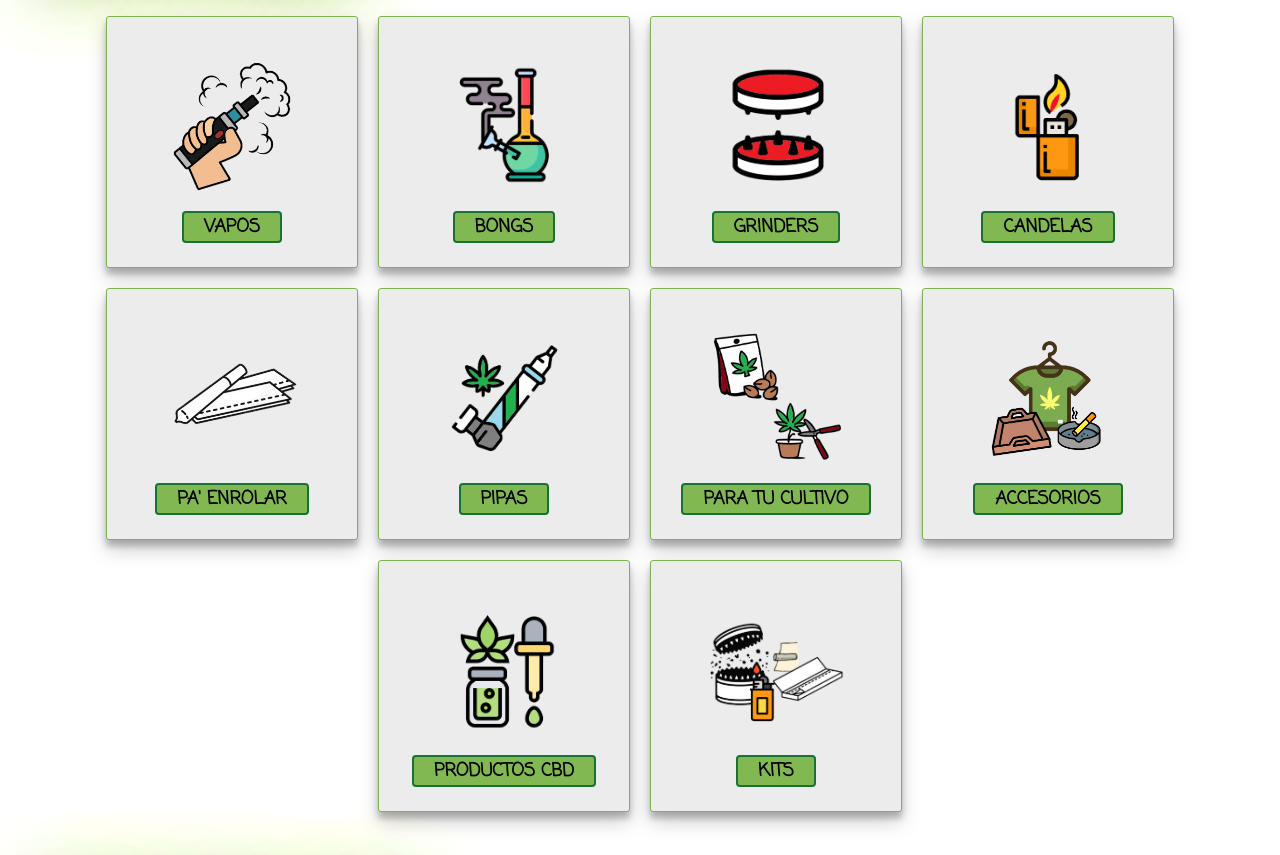
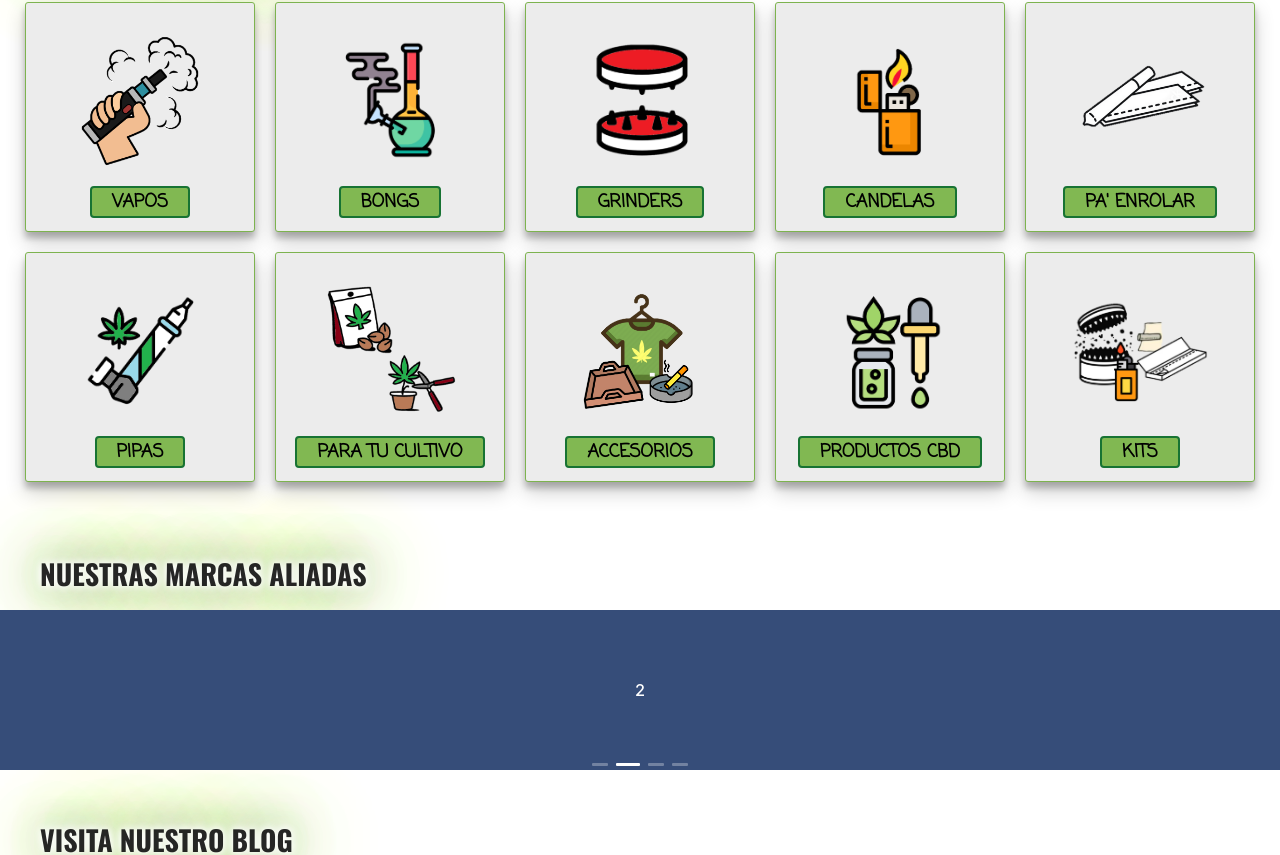
Before and after one commit to zeldacamila/SmokeShop, a React (Create React App) app: page / in a window 1280 px wide. Shown: the part 246-1101 px from the top of the page. Built offline with nearby package versions, Linux system fonts and the light colour scheme.

Commit message:
added news carrousel without styles

```diff
--- a/package.json
+++ b/package.json
@@ -6,6 +6,7 @@
     "@testing-library/jest-dom": "^5.16.5",
     "@testing-library/react": "^13.4.0",
     "@testing-library/user-event": "^13.5.0",
+    "antd": "^4.24.1",
     "axios": "^1.1.3",
     "react": "^18.2.0",
     "react-dom": "^18.2.0",
--- a/src/components/BrandsSlider/Brands.jsx
+++ b/src/components/BrandsSlider/Brands.jsx
@@ -0,0 +1,30 @@
+import { Carousel } from 'antd'
+
+const contentStyle = {
+  height: '160px',
+  color: '#fff',
+  lineHeight: '160px',
+  textAlign: 'center',
+  background: '#364d79',
+};
+
+const BrandsSlider = () => {
+  return(
+    <Carousel autoplay>
+      <div>
+        <h3 style={contentStyle}>1</h3>
+      </div>
+      <div>
+        <h3 style={contentStyle}>2</h3>
+      </div>
+      <div>
+        <h3 style={contentStyle}>3</h3>
+      </div>
+      <div>
+        <h3 style={contentStyle}>4</h3>
+      </div>
+    </Carousel>
+  )
+}
+
+export default BrandsSlider
--- a/src/index.scss
+++ b/src/index.scss
@@ -6,6 +6,8 @@
 
 @import url('https://fonts.googleapis.com/css2?family=Coming+Soon&display=swap');
 @import url('https://fonts.googleapis.com/css2?family=Coming+Soon&family=Oswald:wght@700&display=swap');
+
+@import '~antd/dist/antd.css';
 
 body {
   margin: 0;
--- a/src/pages/Home/Home.jsx
+++ b/src/pages/Home/Home.jsx
@@ -1,4 +1,5 @@
 import React from 'react'
+import BrandsSlider from '../../components/BrandsSlider/Brands'
 import ProductsGroupCard from '../../components/ProductsGroupCard/ProductsGroupCard'
 
 const Home = () => {
@@ -51,7 +52,7 @@
       </div>
       <h1>NUESTRAS MARCAS ALIADAS</h1>
       <div className='Brands-container'>
-
+        <BrandsSlider />
       </div>
       <h1>VISITA NUESTRO BLOG</h1>
       <div className='Blog-container'>
```
Also changed, not shown: 1 other file (tests, documents, lock files or other folders).
